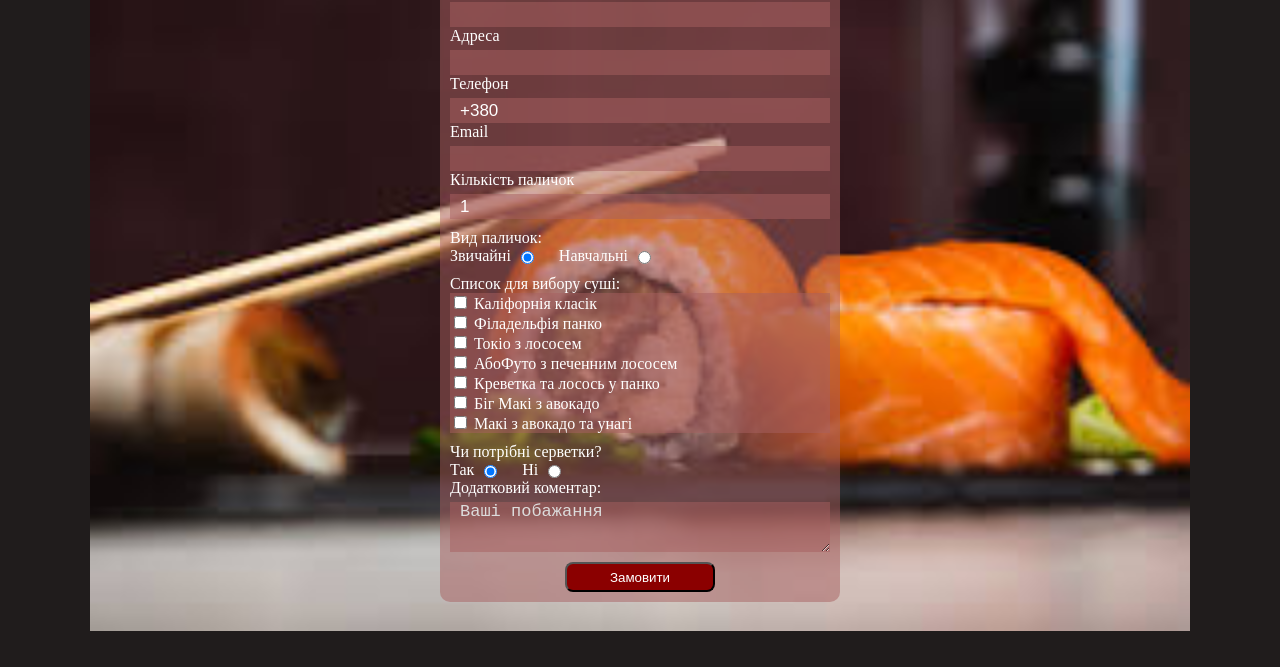
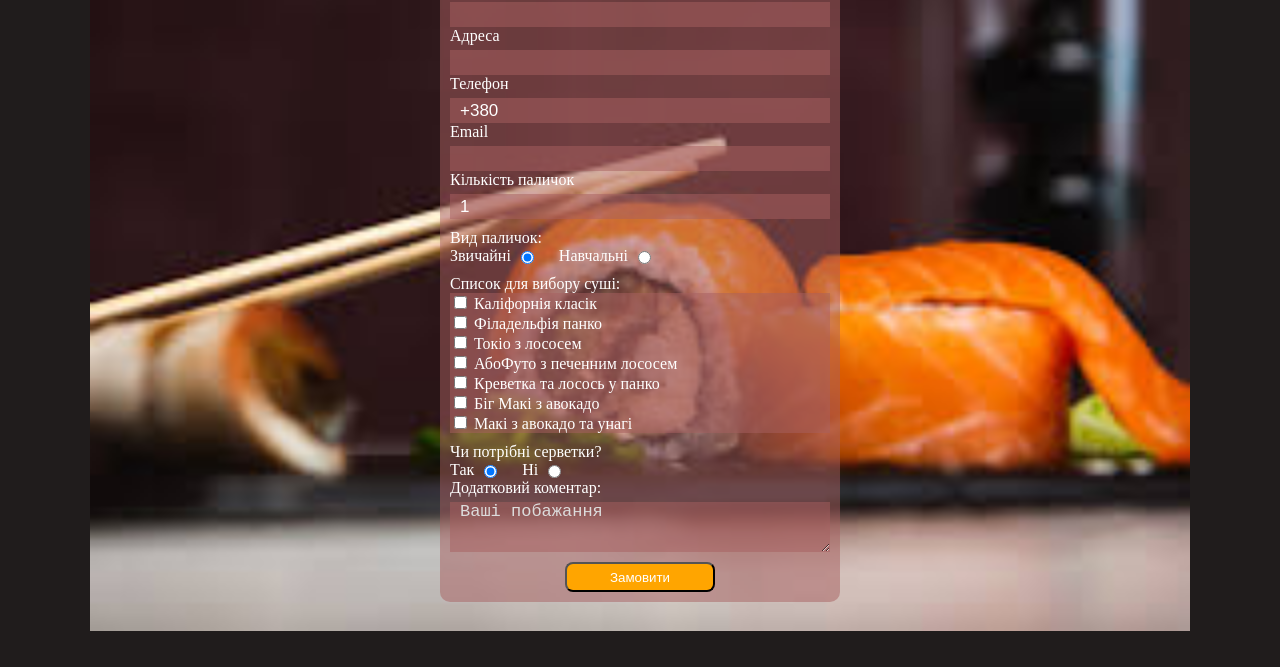
Before and after one commit to Makcoy/HW_12, a plain HTML site: page index.html in a window 1280 px wide. Shown: the part 133-800 px from the top of the page. Drawn offline with Linux system fonts and the light colour scheme.

Commit message:
new button

```diff
--- a/style.css
+++ b/style.css
@@ -96,11 +96,11 @@ textarea::placeholder{
     margin-top: 10px;
     width: 150px;
     height: 30px;
-    background: darkred;
+    background: orange;
     transition: 0.5s;
     color: white;
     border-radius: 8px;
 }
 .buttonContainer button:hover{
-    background: red;
+    background: yellow;
 }
```
